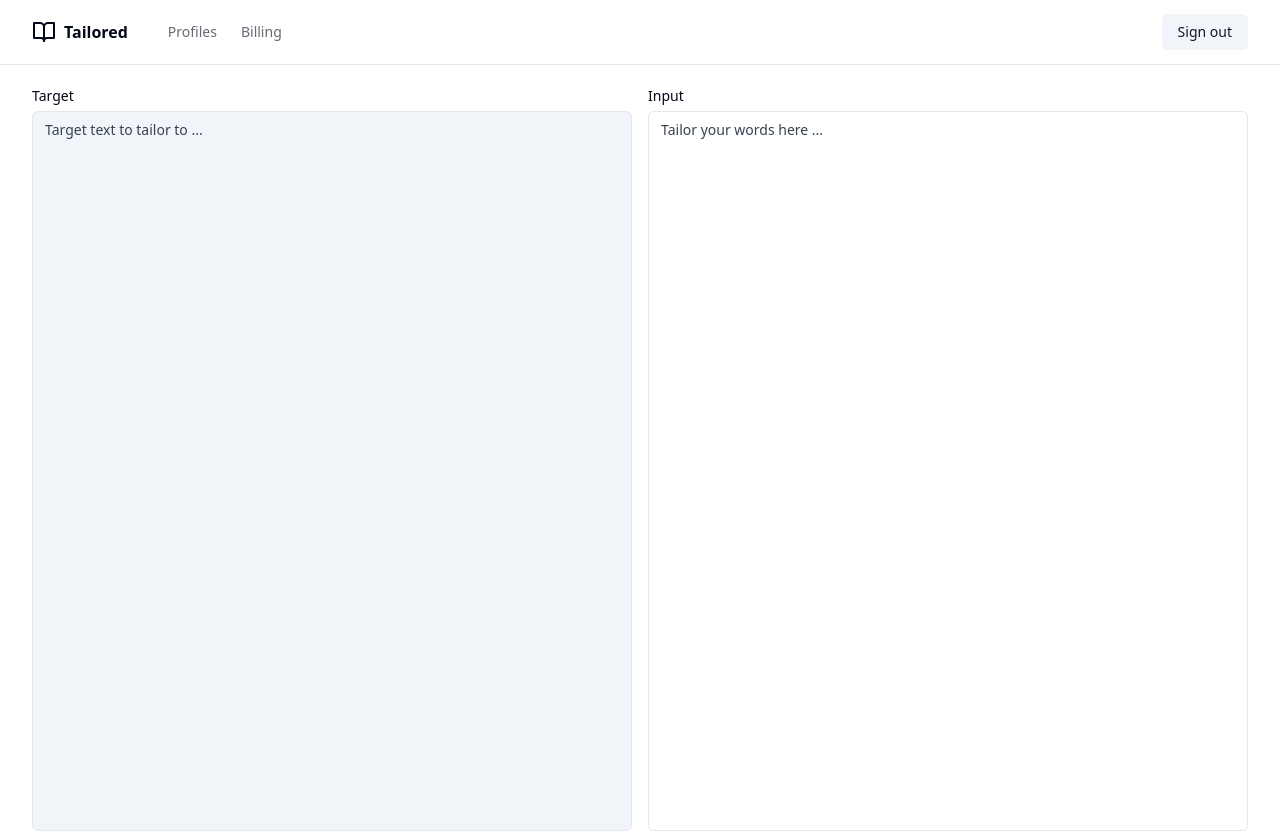
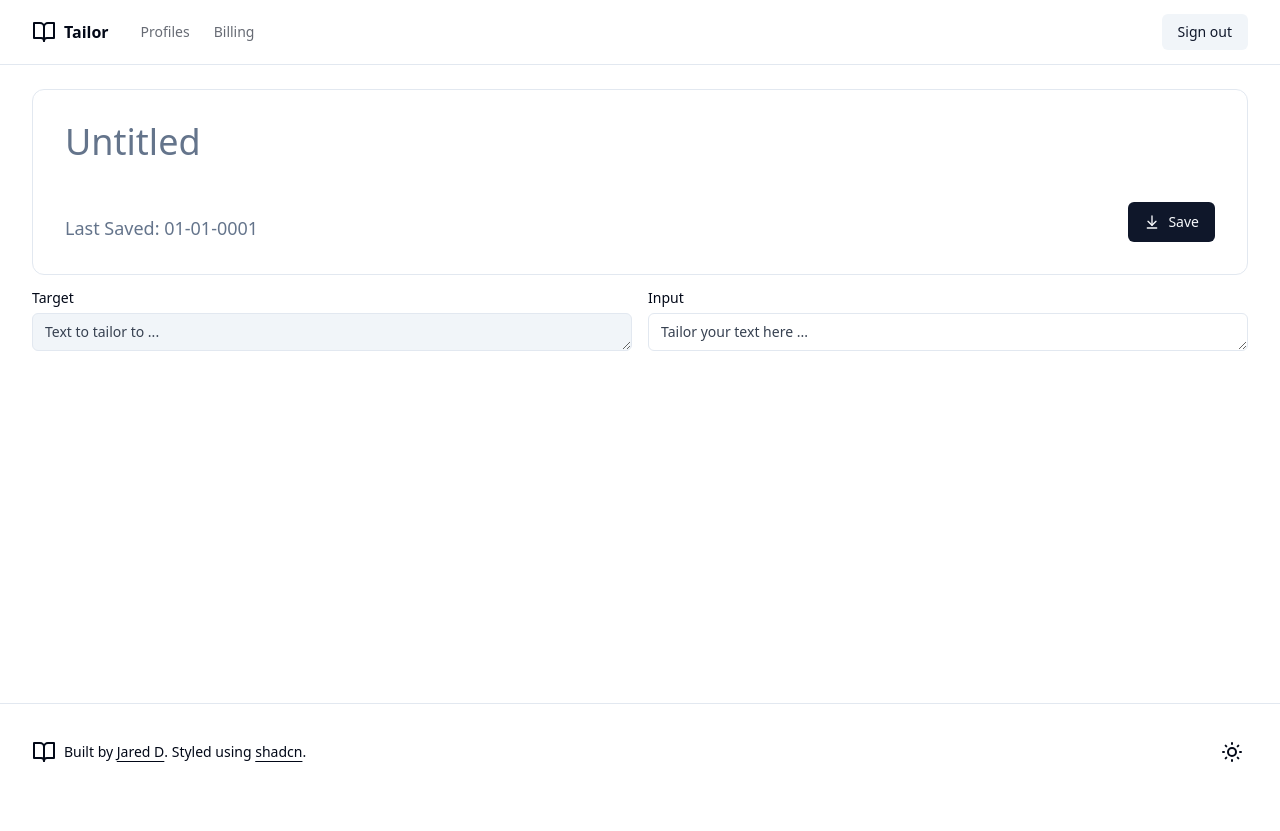
Before and after one commit to jdrco/tailor, a Next.js app: page /editor/1 in a window 1280 px wide. Shown: the top 831 px of the page. After the commit the page ends 800 px from the top, so only its background shows below. Built offline with nearby package versions, Linux system fonts and the light colour scheme; no server answers; sample sign-in values are in the browser's storage.

Commit message:
Ready up for adding Tiptap editor output to firebase

```diff
--- a/src/app/(landing)/page.tsx
+++ b/src/app/(landing)/page.tsx
@@ -132,7 +132,7 @@ export default function Home() {
         </div>
         <div className="mx-auto text-center md:max-w-[58rem]">
           <p className="leading-normal text-muted-foreground sm:text-lg sm:leading-7">
-            Tailored also includes a blog and a full-featured documentation site
+            Tailor also includes a blog and a full-featured documentation site
             built using Contentlayer and MDX.
           </p>
         </div>
@@ -143,7 +143,7 @@ export default function Home() {
             Pricing
           </h2>
           <p className="max-w-[85%] leading-normal text-muted-foreground sm:text-lg sm:leading-7">
-            Tailored is a completely <span className="font-bold">free</span>{' '}
+            Tailor is a completely <span className="font-bold">free</span>{' '}
             software application. Enjoy! <br />{' '}
             <Link
               href="/#pricing"
--- a/src/app/editor/[profileId]/page.tsx
+++ b/src/app/editor/[profileId]/page.tsx
@@ -9,45 +9,75 @@ interface EditorPageProps {
   params: { profileId: string };
 }
 
-async function getProfile(id: string) {
-  const docRef = doc(db, 'profiles', id);
-  const docSnap = await getDoc(docRef);
+function getProfileContent(id: string) {
+  // const docRef = doc(db, 'profiles', id);
+  // const docSnap = await getDoc(docRef);
 
-  if (docSnap.exists()) {
-    console.log('Document data:', docSnap.data());
-  } else {
-    console.log('No such document!');
-  }
+  // if (docSnap.exists()) {
+  //   console.log('Document data:', docSnap.data());
+  // } else {
+  //   console.log('No such document!');
+  // }
+
+  return {
+    title: 'Untitled',
+    lastUpdated: '01-01-0001',
+    targetContent: null,
+    inputContent: null,
+  };
 }
 
-import { Button } from '@/components/ui/button';
 import { Label } from '@/components/ui/label';
+import SaveBtn from '@/components/save-btn';
+import { Input } from '@/components/ui/new-york/ui/input';
+import { Card } from '@/components/ui/new-york/ui/card';
 
 export default function ProfilePage({ params }: EditorPageProps) {
-  const [targetContent, setTargetContent] = React.useState(null);
-  const [inputContent, setInputContent] = React.useState(null);
+  const [profile, setProfile] = React.useState(
+    getProfileContent(params.profileId)
+  );
+  const [targetContent, setTargetContent] = React.useState(
+    profile?.targetContent ? profile.targetContent : 'Text to tailor to ...'
+  );
+  const [inputContent, setInputContent] = React.useState(
+    profile?.inputContent ? profile.inputContent : 'Tailor your text here ...'
+  );
 
   const handleTargetChange = (data: any) => {
     setTargetContent(data);
-    console.log(targetContent);
+    setProfile({ ...profile, targetContent: data });
   };
-
   const handleInputChange = (data: any) => {
     setInputContent(data);
-    console.log(inputContent);
+    setProfile({ ...profile, inputContent: data });
   };
 
   return (
     <>
       <div className="flex flex-col space-y-4">
+        <Card className="p-8 shadow-none flex flex-col sm:flex-row justify-between items-end">
+          <div className="w-full flex flex-col sm:w-1/2 gap-1">
+            <Input
+              className="text-4xl shadow-none border-none focus-visible:ring-0 h-auto p-0 m-0 mb-12"
+              placeholder={profile.title}
+              onChange={(e) =>
+                setProfile({ ...profile, title: e.target.value })
+              }
+            />
+            <div className="text-lg text-muted-foreground">
+              Last Saved: {profile.lastUpdated}
+            </div>
+          </div>
+          <SaveBtn profile={profile} />
+        </Card>
         <div className="grid h-full gap-4 grid-cols-1 lg:grid-cols-2">
           <div className="flex flex-col">
             <div className="flex flex-1 flex-col space-y-2">
               <Label htmlFor="input">Target</Label>
               <Editor
-                className="flex-1 min-h-[360px] sm:min-h-[720px] bg-muted"
-                editorType="target"
-                onChange={handleTargetChange}
+                className="flex-1 bg-muted resize-y mb-4"
+                editorContent={targetContent}
+                onEditorChange={handleTargetChange}
               />
             </div>
           </div>
@@ -55,15 +85,12 @@ export default function ProfilePage({ params }: EditorPageProps) {
             <div className="flex flex-1 flex-col space-y-2">
               <Label htmlFor="input">Input</Label>
               <Editor
-                className="flex-1 min-h-[360px] sm:min-h-[720px] h-full"
-                editorType="input"
-                onChange={handleInputChange}
+                className="flex-1 resize-y mb-4"
+                editorContent={inputContent}
+                onEditorChange={handleInputChange}
               />
             </div>
           </div>
-        </div>
-        <div className="flex items-center space-x-2">
-          <Button>Save</Button>
         </div>
       </div>
     </>
--- a/src/app/editor/layout.tsx
+++ b/src/app/editor/layout.tsx
@@ -4,11 +4,11 @@ import { SiteFooter } from '@/components/footer';
 import React from 'react';
 import { SignOutBtn } from '@/components/signout-btn';
 
-interface HomeLayoutProps {
+interface EditorLayoutProps {
   children?: React.ReactNode;
 }
 
-export default async function HomeLayout({ children }: HomeLayoutProps) {
+export default async function EditorLayout({ children }: EditorLayoutProps) {
   return (
     <div className="flex min-h-screen flex-col space-y-6">
       <header className="sticky top-0 z-40 border-b bg-background">
--- a/src/components/editor.tsx
+++ b/src/components/editor.tsx
@@ -6,27 +6,28 @@ import StarterKit from '@tiptap/starter-kit';
 
 type EditorProps = {
   className?: string;
-  editorType?: 'input' | 'target';
-  onChange: (data: any) => void;
+  editorContent: any;
+  onEditorChange: (data: any) => void;
 };
 
-const Editor: React.FC<EditorProps> = ({ className, editorType, ...props }) => {
+const Editor: React.FC<EditorProps> = ({
+  className,
+  editorContent,
+  onEditorChange,
+}) => {
   const editor = useEditor({
     extensions: [StarterKit],
-    content:
-      editorType === 'input'
-        ? 'Tailor your words here ...'
-        : 'Target text to tailor to ...',
+    content: editorContent,
     editorProps: {
       attributes: {
         class: cn(
-          'prose max-w-none px-3 py-2 border text-sm rounded-md dark:prose-invert border border-input bg-transparent ring-offset-background focus-visible:outline-none focus-visible:ring-2 focus-visible:ring-ring focus-visible:ring-offset-2 disabled:cursor-not-allowed disabled:opacity-50',
+          'prose max-w-none overflow-y-scroll px-3 py-2 border text-sm rounded-md dark:prose-invert border border-input bg-transparent ring-offset-background focus-visible:outline-none focus-visible:ring-2 focus-visible:ring-ring focus-visible:ring-offset-2 disabled:cursor-not-allowed disabled:opacity-50',
           className
         ),
       },
     },
     onUpdate: ({ editor }) => {
-      props?.onChange(editor.getJSON());
+      onEditorChange(editor.getJSON());
     },
   });
 
--- a/src/components/main-nav.tsx
+++ b/src/components/main-nav.tsx
@@ -20,7 +20,7 @@ export function MainNav({ items, children }: MainNavProps) {
   const [showMobileMenu, setShowMobileMenu] = React.useState<boolean>(false);
 
   return (
-    <div className="flex gap-6 md:gap-10">
+    <div className="flex gap-6 md:gap-8">
       <Link href="/" className="hidden items-center space-x-2 md:flex">
         <Icons.logo />
         <span className="hidden font-bold sm:inline-block">
--- /dev/null
+++ b/src/components/save-btn.tsx
@@ -0,0 +1,23 @@
+'use client';
+
+import React from 'react';
+import { Button } from './ui/button';
+import { Icons } from './ui/icons';
+
+type SaveBtnProps = {
+  profile: any;
+};
+
+const handleProfileSave = async (data: any) => {
+  // Update profile in firebase db
+  console.log(data);
+};
+
+export default function SaveBtn({ profile }: SaveBtnProps) {
+  return (
+    <Button className="w-auto" onClick={() => handleProfileSave(profile)}>
+      <Icons.save className="mr-2 h-4 w-4" />
+      Save
+    </Button>
+  );
+}
--- a/src/components/ui/icons.tsx
+++ b/src/components/ui/icons.tsx
@@ -25,6 +25,7 @@ import {
   Twitter,
   User,
   X,
+  ArrowDownToLine,
   type Icon as LucideIcon,
 } from 'lucide-react';
 
@@ -83,6 +84,7 @@ export const Icons = {
   sun: SunMedium,
   moon: Moon,
   laptop: Laptop,
+  save: ArrowDownToLine,
   gitHub: (props: LucideProps) => (
     <svg viewBox="0 0 438.549 438.549" {...props}>
       <path
--- a/src/config/site.ts
+++ b/src/config/site.ts
@@ -1,7 +1,7 @@
 import { SiteConfig } from '@/types';
 
 export const siteConfig: SiteConfig = {
-  name: 'Tailored',
+  name: 'Tailor',
   description: 'An application built for you. Poopity scoop poop, whoop whoop.',
   url: '',
   ogImage: '',
```
